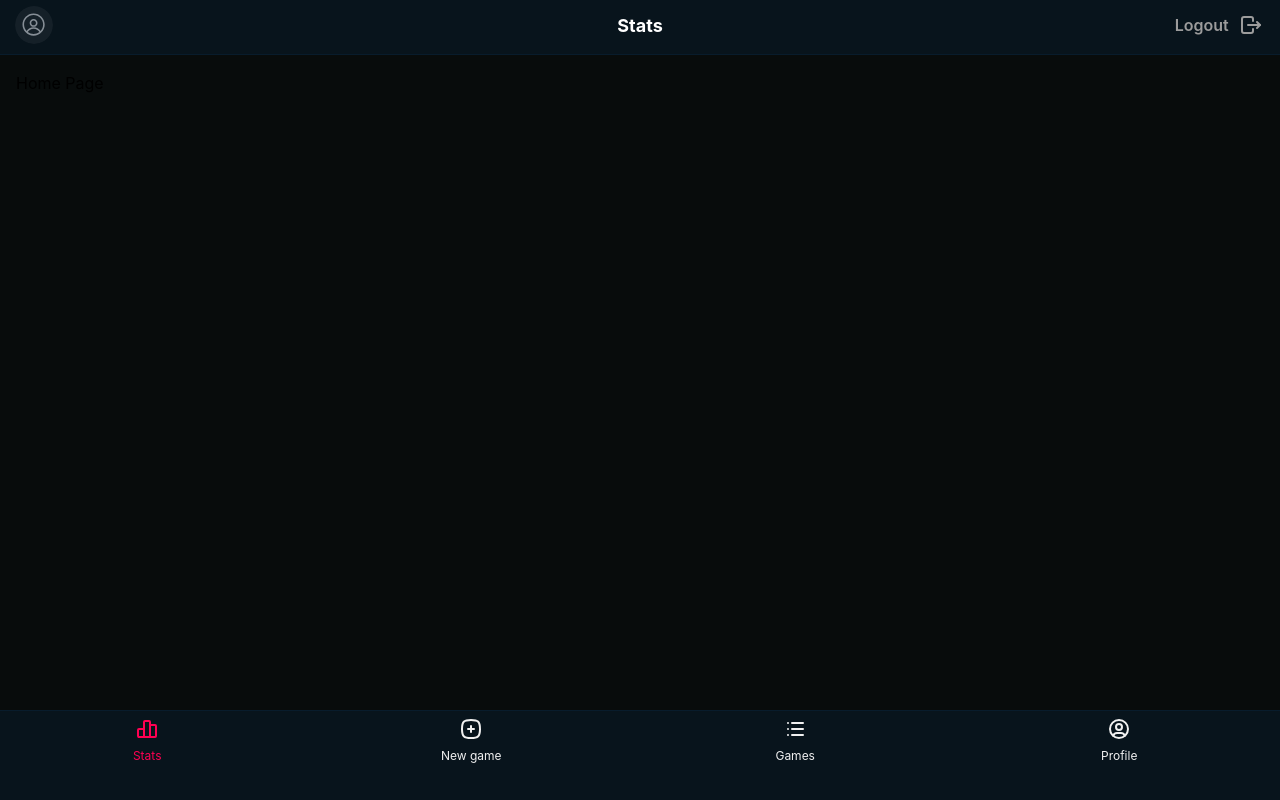
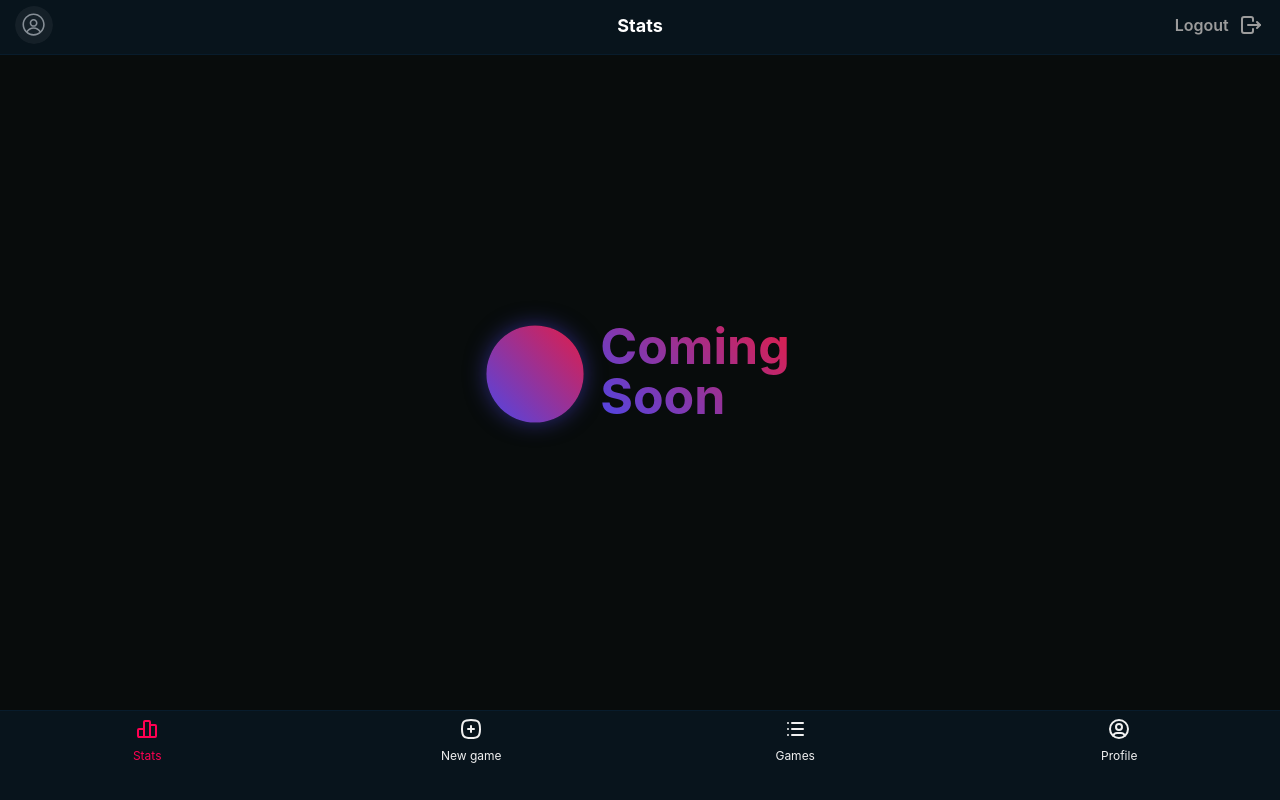
Before and after one commit to Larppuli/Scoreboard-2.0, a Next.js app: page / in a window 1280 px wide. Built offline with nearby package versions, Linux system fonts and the light colour scheme; no server answers; the database is empty.

Commit message:
added placeholder text

```diff
--- a/app/page.tsx
+++ b/app/page.tsx
@@ -1,3 +1,102 @@
+"use client";
+import { Text } from "@mantine/core";
+import { motion } from "framer-motion";
+
 export default function HomePage() {
-  return <>Home Page</>;
+  const textVariants = {
+    hidden: {
+      opacity: 0,
+      y: 100,
+      scale: 0.95
+    },
+    visible: {
+      opacity: 1,
+      y: 0,
+      scale: 1,
+      transition: {
+        duration: 0.8,
+        ease: "easeOut",
+        type: "spring",
+        bounce: 0.3,
+        delay: 0.3
+      }
+    }
+  };
+
+  const shapeVariants = {
+    hidden: {
+      opacity: 0,
+      scale: 0
+    },
+    visible: {
+      opacity: 1,
+      scale: 1,
+      rotate: 360,
+      transition: {
+        duration: 1,
+        ease: "easeOut",
+        rotate: {
+          duration: 2,
+          repeat: Infinity,
+          ease: "linear"
+        }
+      }
+    },
+    pulse: {
+      scale: [1, 1.1, 1],
+      transition: {
+        duration: 1.5,
+        repeat: Infinity,
+        ease: "easeInOut"
+      }
+    }
+  };
+
+  return (
+    <motion.div
+      initial="hidden"
+      animate="visible"
+      style={{
+        display: "flex",
+        alignItems: "center",
+        justifyContent: "center",
+        height: "75vh",
+        gap: "20px"
+      }}
+    >
+      <motion.div
+        variants={shapeVariants}
+        animate="pulse"
+        style={{
+          marginTop: '5px',
+          width: "90px",
+          height: "90px",
+          borderRadius: "50%",
+          background: "linear-gradient(45deg, #4F46E5, #E11D48)",
+          boxShadow: "0 0 20px rgba(79, 70, 229, 0.5)",
+          flexShrink: 0
+        }}
+      />
+      <motion.div
+        variants={textVariants}
+        whileHover={{
+          scale: 1.05,
+          transition: { duration: 0.8 }
+        }}
+      >
+        <Text
+          size="50px"
+          fw={700}
+          style={{
+            background: "linear-gradient(45deg, #4F46E5, #E11D48)",
+            WebkitBackgroundClip: "text",
+            WebkitTextFillColor: "transparent",
+            whiteSpace: "nowrap"
+          }}
+        >
+          Coming <br/> Soon
+        </Text>
+      </motion.div>
+    </motion.div>
+  );
 }
```
